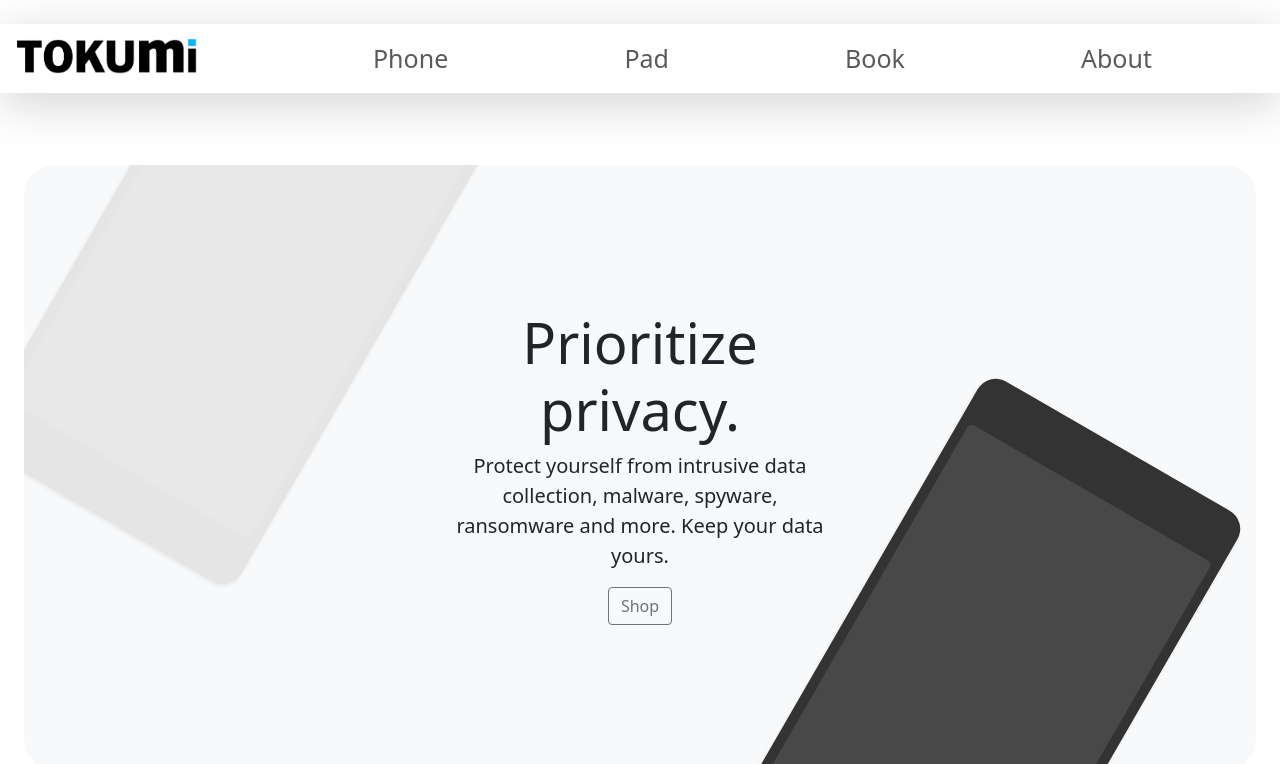
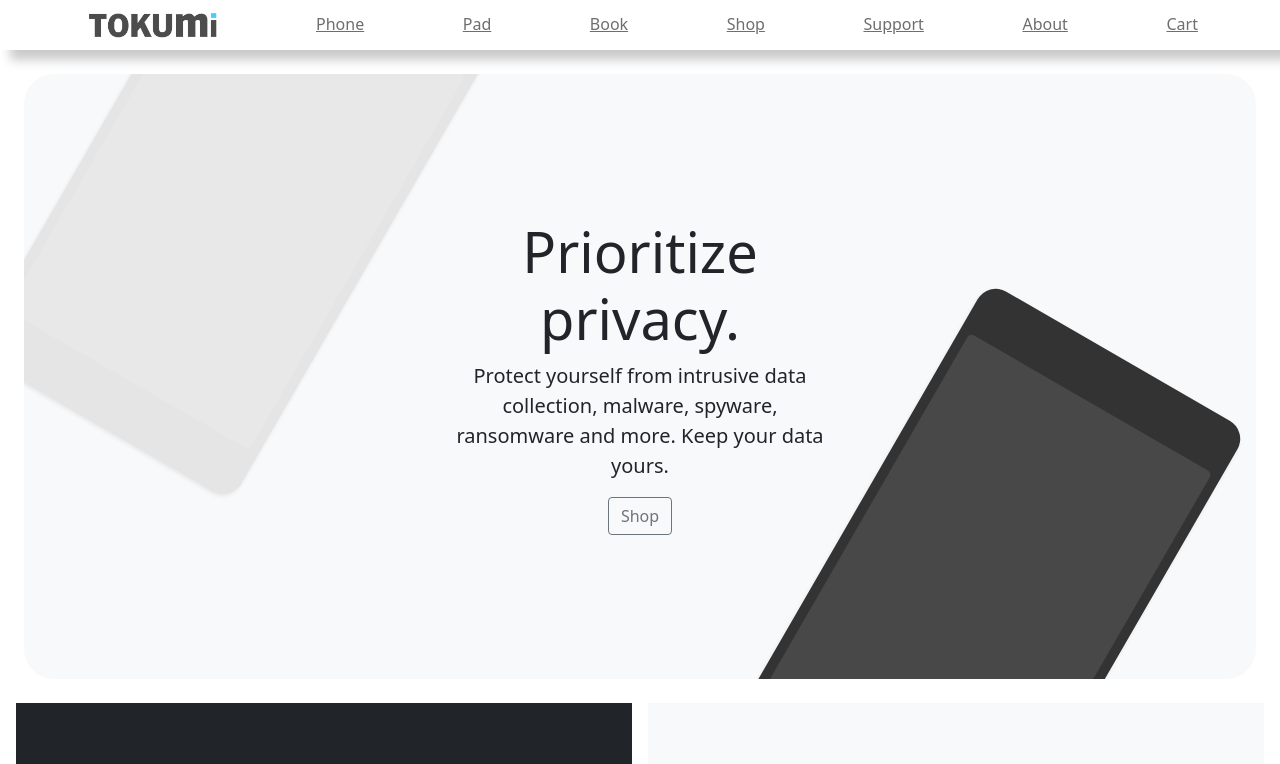
Before and after one commit to hereisalex/Arcano, a plain HTML site: page index.html in a window 1280 px wide. Shown: the top 764 px of the page. Drawn offline with nearby package versions, Linux system fonts and the light colour scheme; files that its build step writes are made by us from their sources.

Commit message:
Tweaking responsiveness
Made some changes to z-indices of placeholder devices and adjusted margins of top container, reworked the navigation bar

```diff
--- a/css/theme.css
+++ b/css/theme.css
@@ -142,16 +142,6 @@
         border-radius: 5px;
     }
 
-    .container {
-        background-color: white;
-        color: black;
-        margin: 5%;
-        padding: 15px;
-        border-radius: 25px;
-        margin-left: 250px;
-        margin-top: 110px;
-
-    }
 
     ul {
         display: block;
@@ -249,16 +239,17 @@
        */
 
       .site-header {
-        background-color: rgba(0, 0, 0, .85);
+        background-color: rgba(255, 255, 255, 0.9);
         -webkit-backdrop-filter: saturate(180%) blur(20px);
         backdrop-filter: saturate(180%) blur(20px);
+        box-shadow: #00000036 10px 10px 10px;
       }
       .site-header a {
-        color: #8e8e8e;
+        color: #6e6e6e;
         transition: color .15s ease-in-out;
       }
       .site-header a:hover {
-        color: #fff;
+        color: rgb(0, 0, 0);
         text-decoration: none;
       }
 
@@ -275,7 +266,7 @@
         background-color: #333;
         border-radius: 21px;
         transform: rotate(30deg);
-        z-index: -1;
+        z-index: -2;
       }
 
       .product-device::before {
@@ -287,7 +278,7 @@
         content: "";
         background-color: rgba(255, 255, 255, .1);
         border-radius: 5px;
-        z-index: -1;
+        z-index: -2;
       }
 
       .product-device-2 {
@@ -314,6 +305,5 @@
 
       #firstbox {
           border-radius: 30px;
-          margin-top: 4.5rem!important;
           z-index: -2;
       }
--- a/index.html
+++ b/index.html
@@ -17,8 +17,23 @@
 	</head>
 
 <body>
-    <a name="Top"></a>
-    <div class="navbar" class="site-header sticky-top py-1">
+
+
+    <header class="site-header sticky-top py-1">
+        <nav class="container d-flex flex-column flex-md-row justify-content-between">
+          <a class="py-2" href="#" aria-label="Product">
+            <img src="tokumiLogoBlack.png" style="height: 25px; opacity: 0.7;">
+          </a>
+          <a class="py-2 d-none d-md-inline-block" href="#">Phone</a>
+          <a class="py-2 d-none d-md-inline-block" href="#">Pad</a>
+          <a class="py-2 d-none d-md-inline-block" href="#">Book</a>
+          <a class="py-2 d-none d-md-inline-block" href="#">Shop</a>
+          <a class="py-2 d-none d-md-inline-block" href="#">Support</a>
+          <a class="py-2 d-none d-md-inline-block" href="#">About</a>
+          <a class="py-2 d-none d-md-inline-block" href="#">Cart</a>
+        </nav>
+      </header>
+    <!-- <div class="navbar" class="site-header sticky-top py-1">
 
             <li><a href="index.html" class="home">
 
@@ -30,7 +45,7 @@
              <li><a href="phone">Book</a></li>
              <li><a href="phone">About</a></li>
 
-    </div>
+    </div> -->
     <main>
         <div class="position-relative overflow-hidden p-3 p-md-5 m-md-4 text-center bg-light" id="firstbox">
             <div class="col-md-5 p-lg-5 mx-auto my-5 $zindex-tootip">
```
